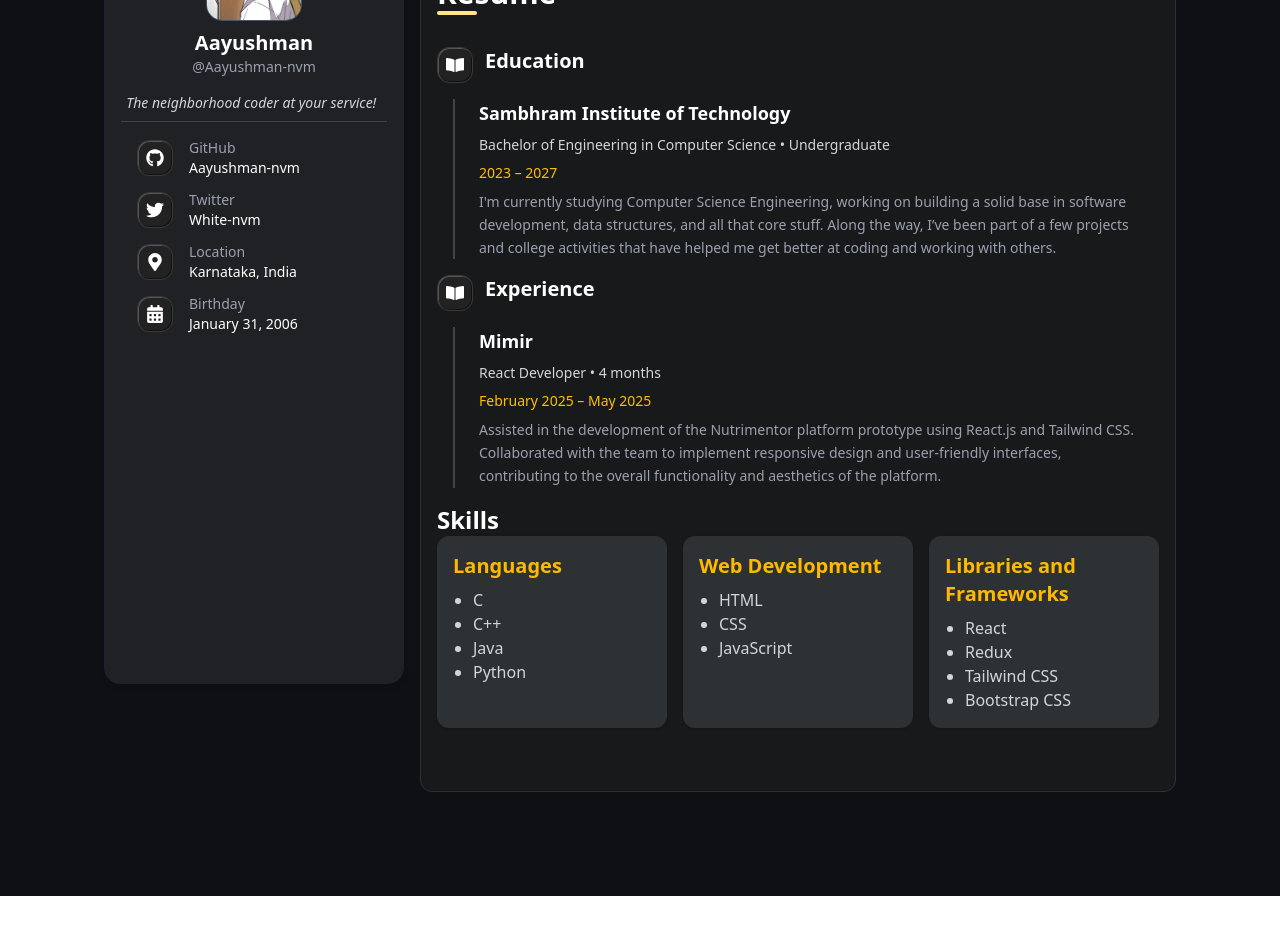
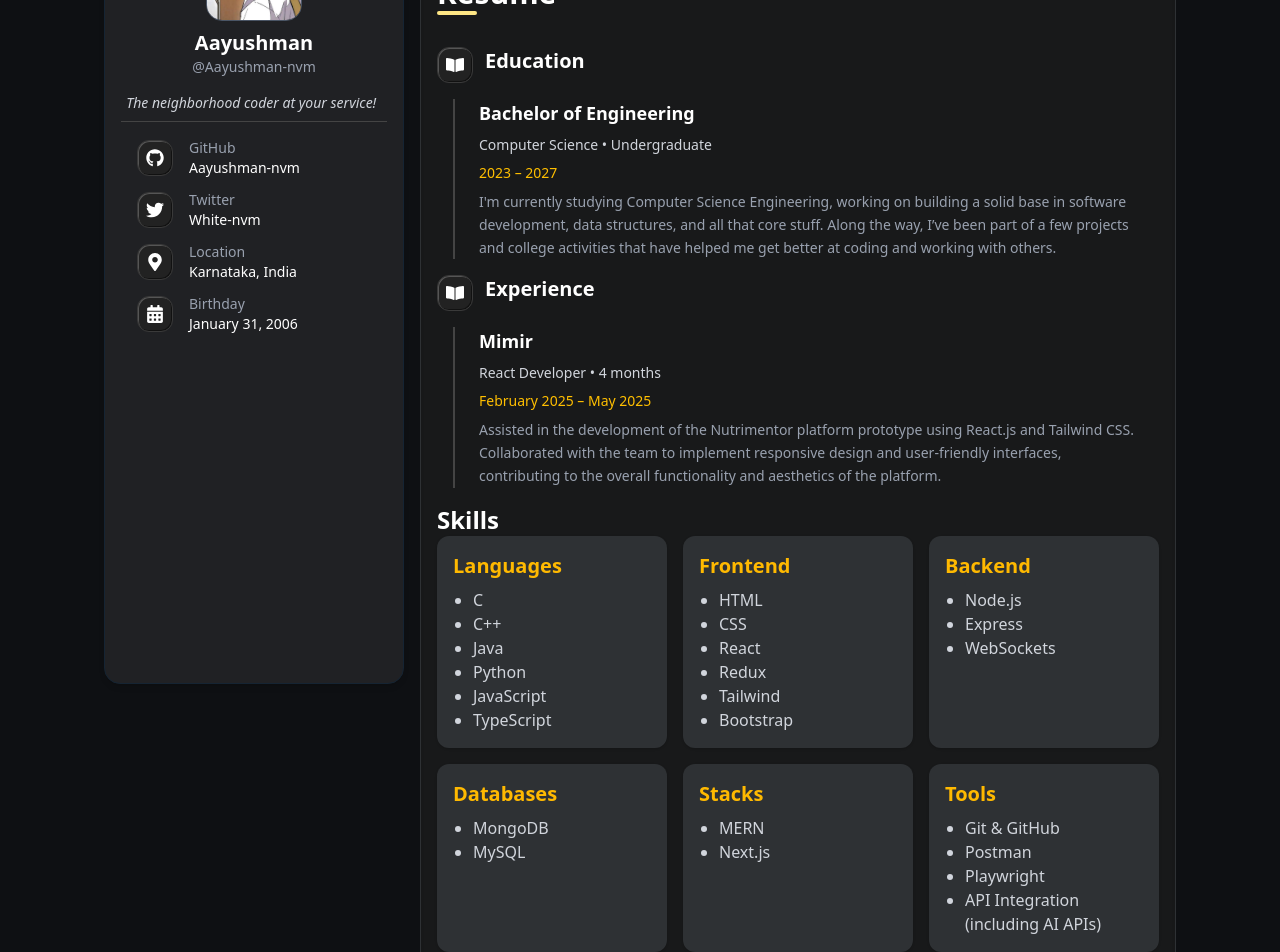
Before and after one commit to Aayushman-nvm/Aayushman-Portfolio, a React (Vite) app: page /resume in a window 1280 px wide. Shown: the part 220-1172 px from the top of the page. Before the commit the page ends 1116 px from the top, so only its background shows below. Built offline with nearby package versions, Linux system fonts and the light colour scheme.

Commit message:
Resume updated

```diff
--- a/src/pages/Resume.jsx
+++ b/src/pages/Resume.jsx
@@ -5,8 +5,8 @@ function Resume() {
   const resume = {
     education: [
       {
-        college: "Sambhram Institute of Technology",
-        degree: "Bachelor of Engineering in Computer Science",
+        degree: "Bachelor of Engineering",
+        stream: "Computer Science",
         year: "2023 – 2027",
         type: "Undergraduate",
         description: "I'm currently studying Computer Science Engineering, working on building a solid base in software development, data structures, and all that core stuff. Along the way, I’ve been part of a few projects and college activities that have helped me get better at coding and working with others."
@@ -24,10 +24,13 @@ function Resume() {
     ],
   };
 
-  const skills = {
-    languages: ["C", "C++", "Java", "Python"],
-    webDev: ["HTML", "CSS", "JavaScript"],
-    libraries: ["React", "Redux", "Tailwind CSS", "Bootstrap CSS"],
+  const resumeSkills = {
+    languages: ["C", "C++", "Java", "Python", "JavaScript", "TypeScript"],
+    frontend: ["HTML", "CSS", "React", "Redux", "Tailwind", "Bootstrap"],
+    backend: ["Node.js", "Express", "WebSockets"],
+    databases: ["MongoDB", "MySQL"],
+    tools: ["Git & GitHub", "Postman", "Playwright", "API Integration (including AI APIs)"],
+    stacks: ["MERN", "Next.js"],
   };
 
   return (
@@ -59,8 +62,8 @@ function Resume() {
               key={idx}
               className="border-l-2 border-[#444] pl-6 space-y-2"
             >
-              <h3 className="text-lg font-semibold">{edu.college}</h3>
-              <p className="text-sm text-gray-300">{edu.degree} • {edu.type}</p>
+              <h3 className="text-lg font-semibold">{edu.degree}</h3>
+              <p className="text-sm text-gray-300">{edu.stream} • {edu.type}</p>
               <p className="text-sm text-[#FFBF00]">{edu.year}</p>
               <p className="text-sm leading-relaxed text-gray-400">
                 {edu.description}
@@ -99,28 +102,59 @@ function Resume() {
         <div className="bg-[#2e3134] p-4 rounded-xl shadow hover:shadow-lg transition">
           <h3 className="text-xl font-bold text-amber-400 mb-2">Languages</h3>
           <ul className="list-disc pl-5 text-gray-300">
-            {skills.languages.map((lang, idx) => (
+            {resumeSkills.languages.map((lang, idx) => (
               <li key={idx}>{lang}</li>
             ))}
           </ul>
         </div>
+
         <div className="bg-[#2e3134] p-4 rounded-xl shadow hover:shadow-lg transition">
-          <h3 className="text-xl font-bold text-amber-400 mb-2">Web Development</h3>
+          <h3 className="text-xl font-bold text-amber-400 mb-2">Frontend</h3>
           <ul className="list-disc pl-5 text-gray-300">
-            {skills.webDev.map((web, idx) => (
-              <li key={idx}>{web}</li>
+            {resumeSkills.frontend.map((item, idx) => (
+              <li key={idx}>{item}</li>
             ))}
           </ul>
         </div>
+
         <div className="bg-[#2e3134] p-4 rounded-xl shadow hover:shadow-lg transition">
-          <h3 className="text-xl font-bold text-amber-400 mb-2">Libraries and Frameworks</h3>
+          <h3 className="text-xl font-bold text-amber-400 mb-2">Backend</h3>
           <ul className="list-disc pl-5 text-gray-300">
-            {skills.libraries.map((lib, idx) => (
-              <li key={idx}>{lib}</li>
+            {resumeSkills.backend.map((item, idx) => (
+              <li key={idx}>{item}</li>
+            ))}
+          </ul>
+        </div>
+
+        <div className="bg-[#2e3134] p-4 rounded-xl shadow hover:shadow-lg transition">
+          <h3 className="text-xl font-bold text-amber-400 mb-2">Databases</h3>
+          <ul className="list-disc pl-5 text-gray-300">
+            {resumeSkills.databases.map((item, idx) => (
+              <li key={idx}>{item}</li>
+            ))}
+          </ul>
+        </div>
+
+        <div className="bg-[#2e3134] p-4 rounded-xl shadow hover:shadow-lg transition">
+          <h3 className="text-xl font-bold text-amber-400 mb-2">Stacks</h3>
+          <ul className="list-disc pl-5 text-gray-300">
+            {resumeSkills.stacks.map((item, idx) => (
+              <li key={idx}>{item}</li>
+            ))}
+          </ul>
+        </div>
+
+        <div className="bg-[#2e3134] p-4 rounded-xl shadow hover:shadow-lg transition">
+          <h3 className="text-xl font-bold text-amber-400 mb-2">Tools</h3>
+          <ul className="list-disc pl-5 text-gray-300">
+            {resumeSkills.tools.map((item, idx) => (
+              <li key={idx}>{item}</li>
             ))}
           </ul>
         </div>
       </div>
+
+
     </div>
 
   );
```
